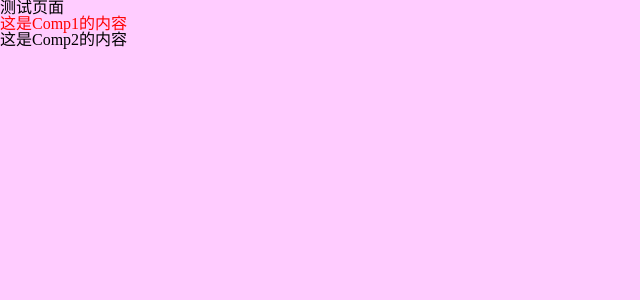
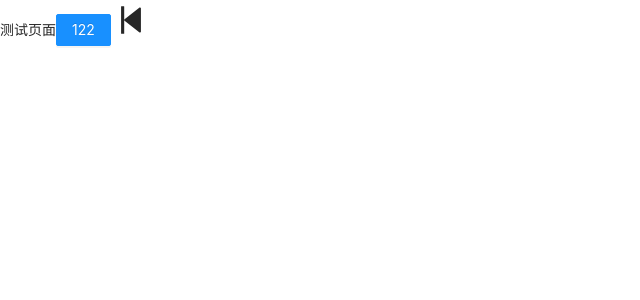
Before and after one commit to yolo-612/reactPro, a React (Vite) app: page / in a window 1280 px wide. Shown: the top 300 px of the page, without its empty margins (0-640 px from the left). Built offline with nearby package versions, Linux system fonts and the light colour scheme.

Commit message:
antd引入

```diff
--- a/package.json
+++ b/package.json
@@ -10,6 +10,8 @@
     "preview": "vite preview"
   },
   "dependencies": {
+    "@ant-design/icons": "^4.7.0",
+    "antd": "^4.23.4",
     "react": "^18.2.0",
     "react-dom": "^18.2.0",
     "react-redux": "^7.2.8",
--- a/src/App.tsx
+++ b/src/App.tsx
@@ -1,7 +1,7 @@
 import { useState } from 'react'
-import Comp1 from '@/components/Comp1'
-import Comp2 from '@/components/Comp2'
-
+import { Button } from 'antd';
+import { StepBackwardOutlined } from '@ant-design/icons'
+import 'antd/dist/antd.css';
 
 function App() {
   const [count, setCount] = useState(0)
@@ -9,8 +9,9 @@ function App() {
   return (
     <div className='App'>
       测试页面
-      <Comp1></Comp1>
-      <Comp2></Comp2>
+      <Button type="primary">122</Button>
+      {/* 注意区分与vue的模板的语法， react外面只有一个{} 里面的{} 是对象 */}
+      <StepBackwardOutlined style={{ fontSize: '40px' }} />
     </div>
   )
 }
```
Also changed, not shown: 1 other file (tests, documents, lock files or other folders).
